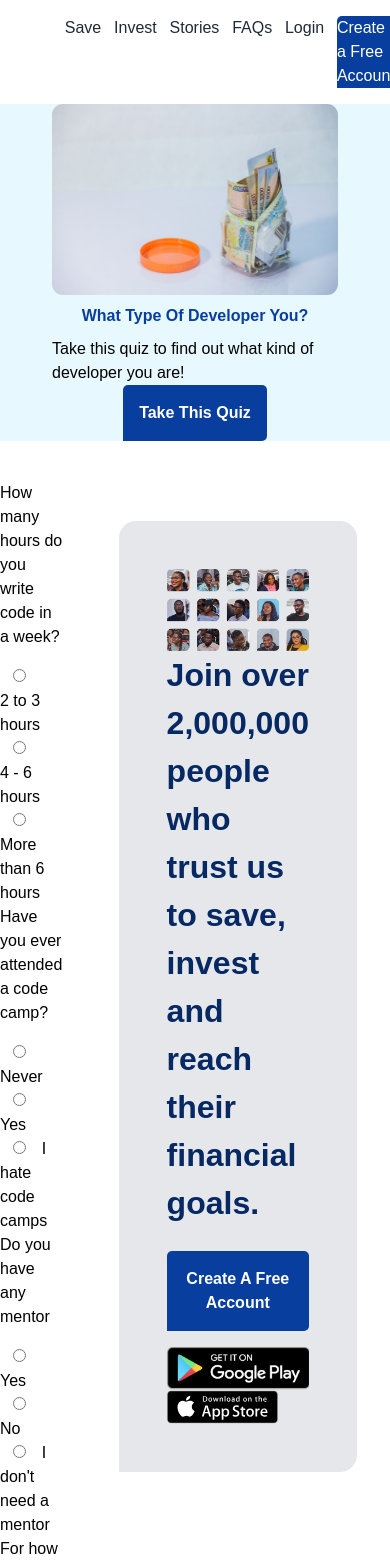
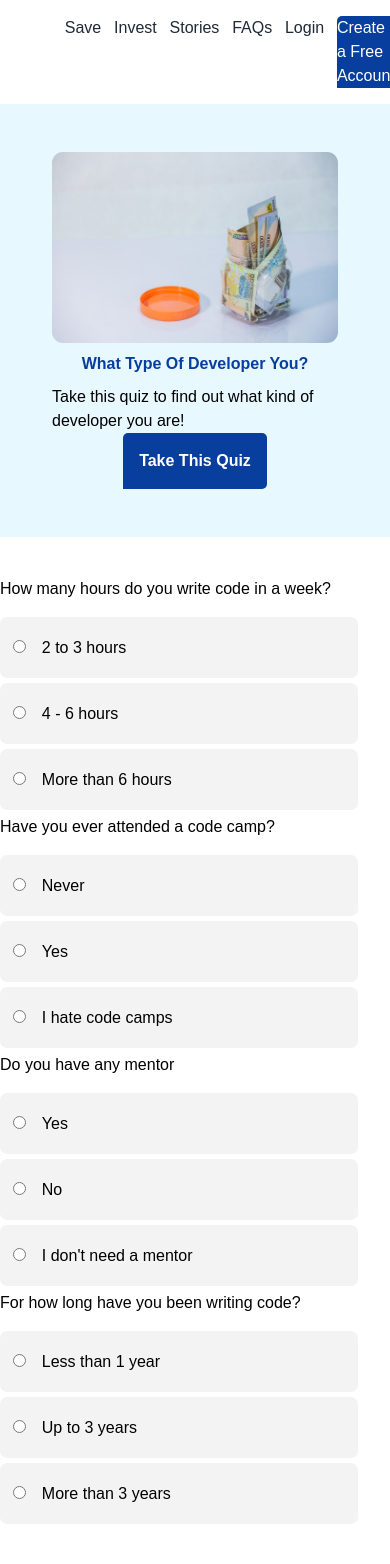
Before and after one commit to whogohost-limited/Landing-Page-With-React, a React (Create React App) app: page / in a window 390 px wide. Shown: the top 1564 px of the page. Built offline with nearby package versions, Linux system fonts and the light colour scheme.

Commit message:
Enhanced the view on mobile devices :art:

```diff
--- a/src/App.css
+++ b/src/App.css
@@ -36,6 +36,10 @@ button {
 
 label {
   font-size: 1rem;
+}
+
+.hero-image {
+  padding: 3rem 0;
 }
 
 
@@ -250,8 +254,7 @@ h2.hero-title {
   padding-top: 5rem;
 }
 
-.menu-row:last-child {
-  text-align: end;
+.menu-row ul:last-child {
   padding-right: 3rem;
 }
 
@@ -276,7 +279,21 @@ ul.footer-menu li {
   padding: 5rem 0 3rem;
 }
 
-@media screen and (min-width: 960px) {
+ul.quiz li {
+  font-size: 1.125rem;
+  line-height: 1.75rem;
+  border-radius: 7px;
+  padding-top: 1rem;
+  padding-bottom: 1rem;
+  background-color: #F3F3F3;
+  margin-bottom: 5px;
+}
+
+.btn {
+    cursor: pointer;
+}
+
+@media screen and (min-width: 961px) {
 
   .menu-items li {
     padding: 1rem 2rem;
@@ -295,18 +312,40 @@ ul.footer-menu li {
       line-height: 2rem;
   }
 
-  ul.quiz li {
-    font-size: 1.125rem;
-    line-height: 1.75rem;
-    border-radius: 7px;
-    padding-top: 1rem;
-    padding-bottom: 1rem;
-    background-color: #F3F3F3;
-    margin-bottom: 5px;
+}
+
+@media screen and (max-width: 960px) {
+
+  .grid-1x4 {
+    grid-template-columns: 1fr;
   }
 
-  .btn {
-      cursor: pointer;
+  .grid-3x2 {
+    grid-template-columns: 1fr;
+  }
+
+  .grid-1x4 {
+    grid-template-columns: 1fr;
+  }
+
+  ul.quiz li {
+    margin-right: 2rem;
   }
 
 }
+
+
+@media screen and (max-width: 768px) {
+
+  .grid-1x4 {
+    grid-template-columns: 1fr;
+  }
+
+  .grid-3x2 {
+    grid-template-columns: 1fr;
+  }
+
+  .grid-1x4 {
+    grid-template-columns: 1fr;
+  }
+}
--- a/src/components/Footer.js
+++ b/src/components/Footer.js
@@ -6,10 +6,10 @@ function Footer() {
     return(
         <div className="bg-footer">
             <div className="grid grid-1x4 menu-row">
-                <FooterItem col = {{ title: "Quick Links", menuItemOne: "Domains", menuItemTwo: "Hosting", menuItemFour: "Websites", menuItemFive: "More"}} />
+                <FooterItem col = {{ title: "Quick Links", menuItemOne: "Domains", menuItemTwo: "Hosting", menuItemThree: "Products", menuItemFour: "Websites", menuItemFive: "More"}} />
                 <FooterItem col = {{ title: "Packages", menuItemOne: "Affiliates", menuItemTwo: "Reseller", menuItemFour: "Enterprise"}} />
                 <FooterItem col = {{ title: "Legal", menuItemOne: "Terms of Service", menuItemTwo: "Poilicy"}} />
-                <FooterItem col = {{ title: "Company", menuItemOne: "Whogohost is a Web hosting company that specializes in all things web"}} />
+                <FooterItem col = {{ title: "Company", menuItemOne: "3A Olumuyiwa St. Omole", menuItemTwo: "0987654321", menuItemThree: "info@whogohost.com"}} />
             </div>
             <Copyright />
         </div>
```
